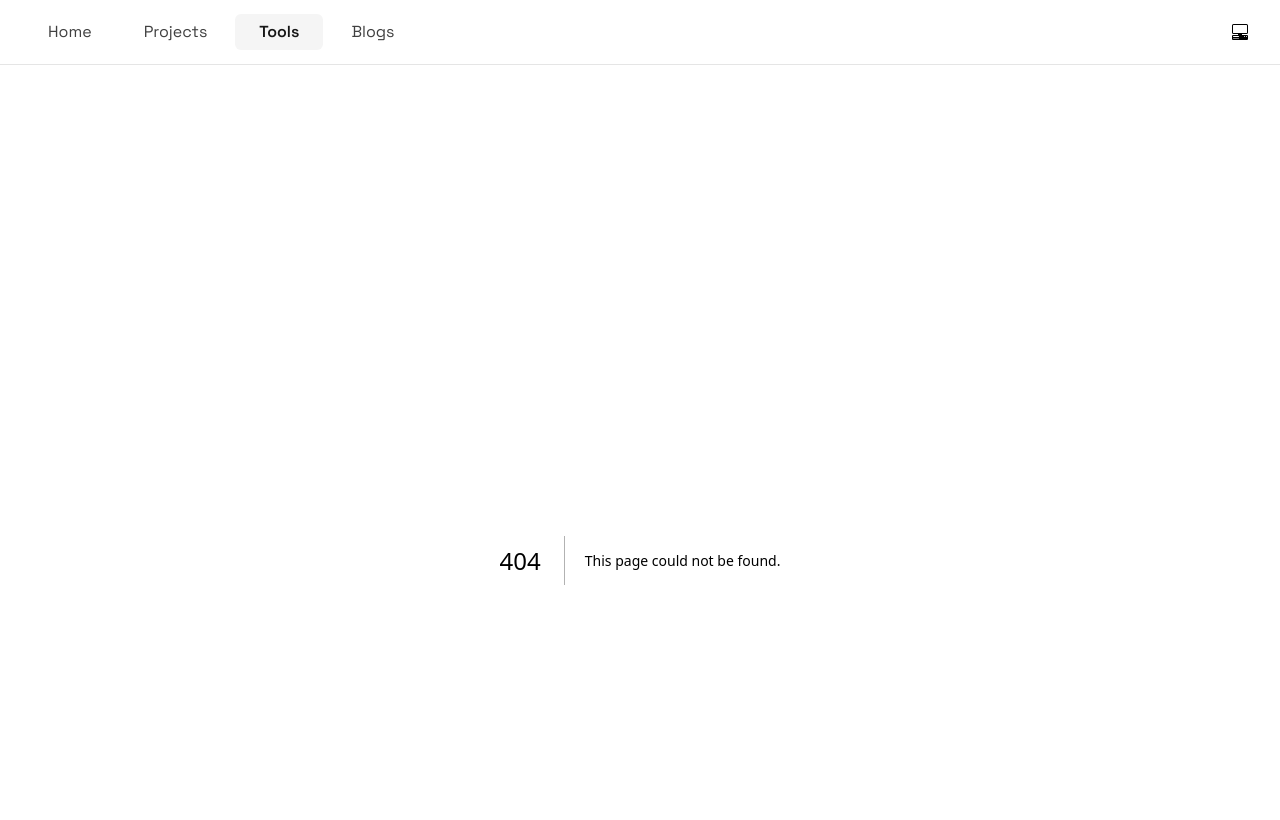
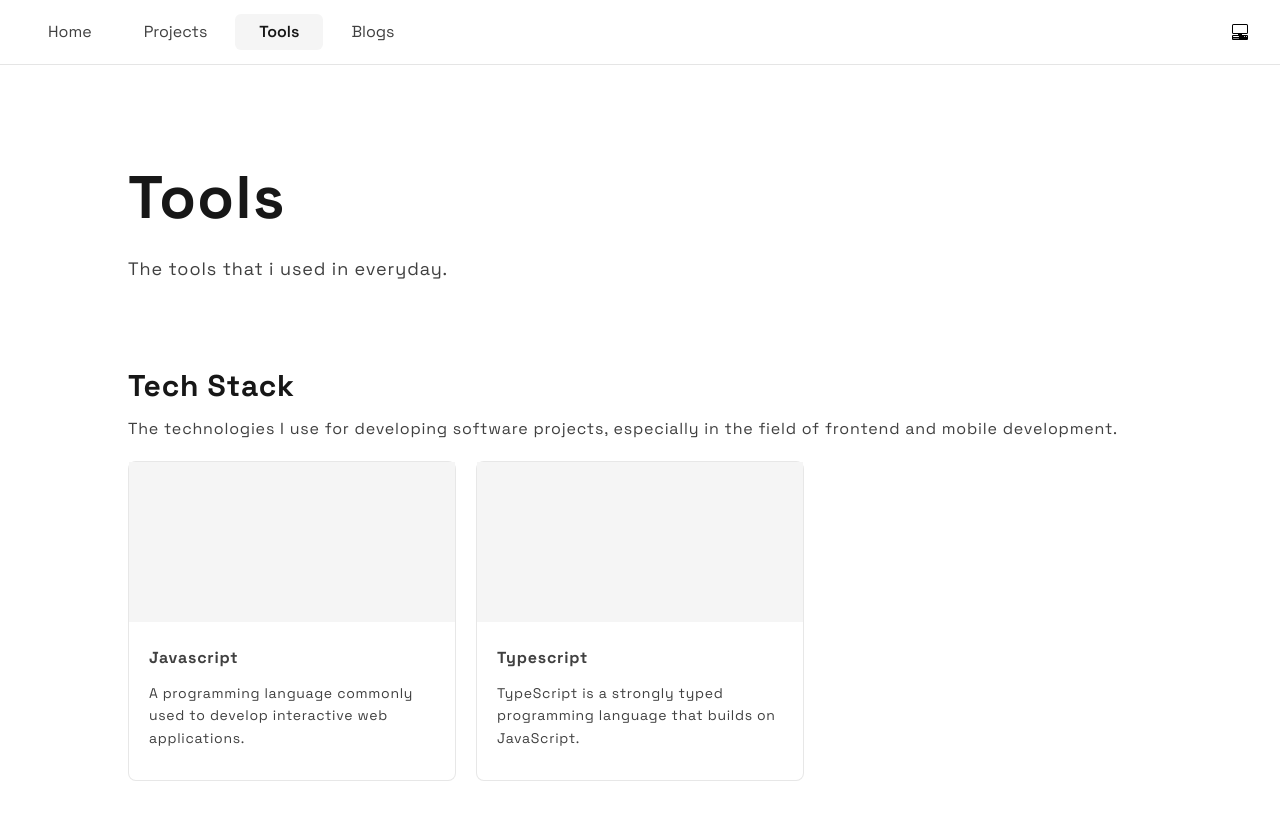
Before and after one commit to nzrmm/muhammadgata, a Next.js app: page /tools in a window 1280 px wide. Before the commit this address had no page. Shown: the top 820 px of the page. Built offline with nearby package versions, Linux system fonts and the light colour scheme.

Commit message:
feat: create tools page

```diff
--- a/src/components/index.ts
+++ b/src/components/index.ts
@@ -1,4 +1,5 @@
 import Button from "@/components/button";
+import ToolCard from "@/components/tool-card";
 import Typography from "@/components/typography";
 import NavbarItem from "@/components/navbar-item";
 import ProjectCard from "@/components/project-card";
@@ -7,6 +8,7 @@ import ThemeSelector from "@/components/theme-selector";
 
 export {
   Button,
+  ToolCard,
   Typography,
   NavbarItem,
   ProjectCard,
--- /dev/null
+++ b/src/components/tool-card/index.tsx
@@ -0,0 +1,29 @@
+import { Typography } from "@/components";
+import { cn } from "@/utils";
+import { IToolType } from "@/types/tool";
+
+type IToolsCardProps = IToolType;
+
+const ToolCard = ({ name, description }: IToolsCardProps) => {
+  return (
+    <div
+      className={cn(
+        "w-full h-80 bg-white border border-neutral-900/10 rounded-lg",
+        "dark:border-white/10"
+      )}
+    >
+      <div className={cn("w-full h-40 bg-neutral-100")}></div>
+      <div className={cn("p-5")}>
+        <Typography
+          variant="textBase"
+          className={cn("mb-2 font-bold", "lg:mb-2")}
+        >
+          {name}
+        </Typography>
+        <Typography variant="textSm">{description}</Typography>
+      </div>
+    </div>
+  );
+};
+
+export default ToolCard;
--- a/src/components/typography/index.tsx
+++ b/src/components/typography/index.tsx
@@ -5,6 +5,10 @@ import { cva, type VariantProps } from "class-variance-authority";
 const typographyVariants = cva("text-neutral-900 dark:text-white", {
   variants: {
     variant: {
+      textSm: [
+        "text-sm font-normal leading-relaxed tracking-wider",
+        "text-neutral-700 dark:text-neutral-400",
+      ],
       textBase: [
         "text-base font-normal leading-loose tracking-wider",
         "text-neutral-700 dark:text-neutral-400",
--- /dev/null
+++ b/src/data/tools.ts
@@ -0,0 +1,16 @@
+import { IToolType } from "@/types/tool";
+
+export const techStacks: IToolType[] = [
+  {
+    name: "Javascript",
+    description:
+      "A programming language commonly used to develop interactive web applications.",
+    image_url: "",
+  },
+  {
+    name: "Typescript",
+    description:
+      "TypeScript is a strongly typed programming language that builds on JavaScript.",
+    image_url: "",
+  },
+];
--- /dev/null
+++ b/src/pages/tools/index.tsx
@@ -0,0 +1,57 @@
+import Head from "next/head";
+
+import { Typography, ToolCard } from "@/components";
+import { useScreenDetector } from "@/hooks";
+import { cn } from "@/utils";
+import { techStacks } from "@/data/tools";
+
+const Tools = () => {
+  const { isMobile, isTablet } = useScreenDetector();
+
+  return (
+    <div>
+      <Head>
+        <title>Tools - Muhammad Gata</title>
+        <meta name="description" content="a collection of tools that i use" />
+      </Head>
+
+      <div className={cn("mb-20")}>
+        <div className={cn("mb-16", "lg:mb-20")}>
+          <Typography
+            variant={isMobile || isTablet ? "text4Xl" : "text6Xl"}
+            className={cn("mb-4", "lg:mb-4")}
+          >
+            Tools
+          </Typography>
+
+          <Typography variant={isMobile || isTablet ? "textBase" : "textLg"}>
+            The tools that i used in everyday.
+          </Typography>
+        </div>
+
+        <div>
+          <div>
+            <Typography
+              variant={isMobile || isTablet ? "textXl" : "text3Xl"}
+              className={cn("mb-2", "lg:mb-2")}
+            >
+              Tech Stack
+            </Typography>
+            <Typography variant="textBase" className={cn("mb-4", "lg:mb-4")}>
+              The technologies I use for developing software projects,
+              especially in the field of frontend and mobile development.
+            </Typography>
+          </div>
+        </div>
+
+        <div className={cn("grid grid-cols-3 gap-5")}>
+          {techStacks.map((techStack, index) => (
+            <ToolCard key={index} {...techStack} />
+          ))}
+        </div>
+      </div>
+    </div>
+  );
+};
+
+export default Tools;
--- /dev/null
+++ b/src/types/tool.ts
@@ -0,0 +1,5 @@
+export type IToolType = {
+  name: string;
+  description: string;
+  image_url: string;
+};
```
